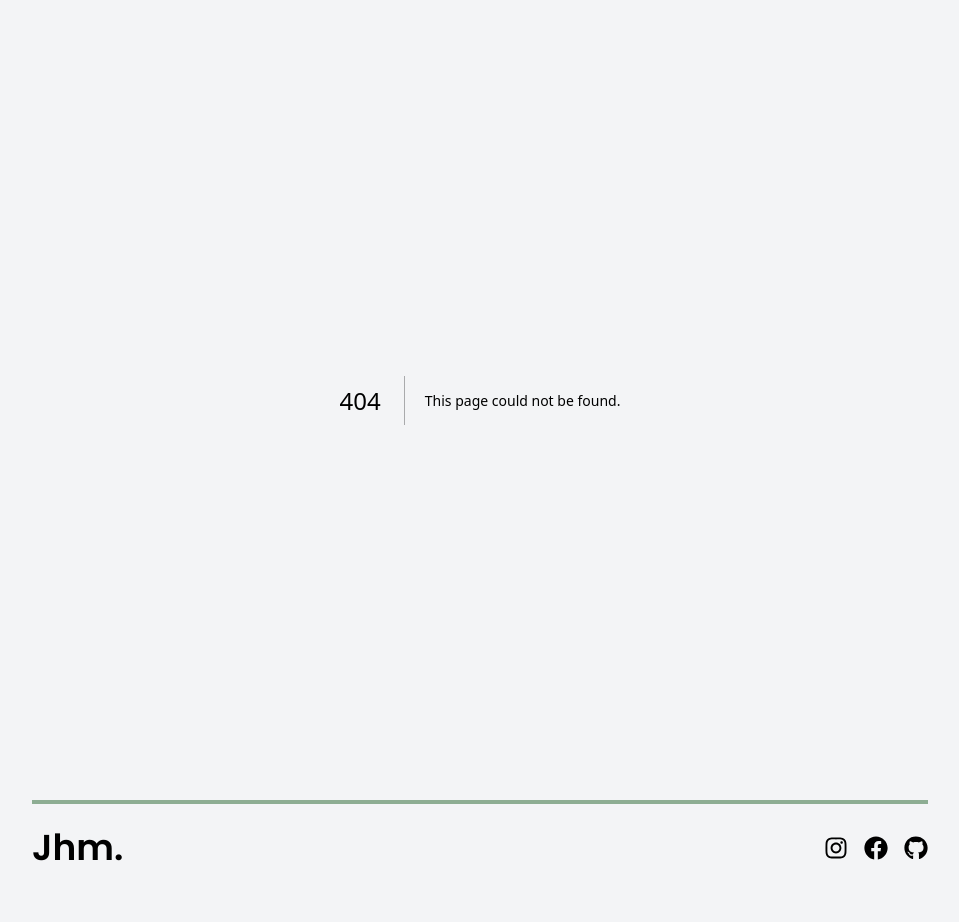
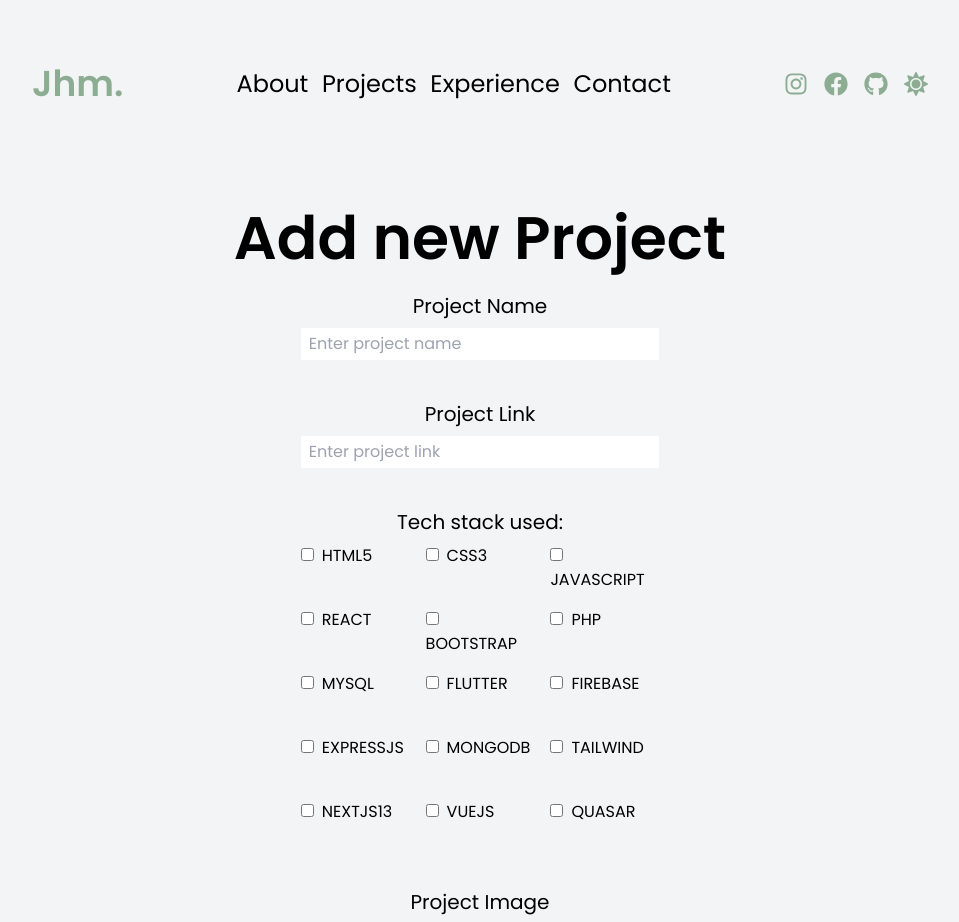
Before and after one commit to JonathanMoralde/portfolio-app, a Next.js app: page /newProject in a window 1280 px wide. Before the commit this address had no page. Shown: the top 922 px of the page, without its empty margins (160-1119 px from the left). Built offline with nearby package versions, Linux system fonts and the light colour scheme; no server answers.

Commit message:
modifications, and new project form

```diff
--- a/src/app/about/page.tsx
+++ b/src/app/about/page.tsx
@@ -51,10 +51,13 @@ const About = () => {
             <SectionTitle text="About" />
 
             <p className="mb-4 text-xl lg:text-2xl">
-              Hi! I&apos;m Jonathan, a 4th-year BSIT student. As a developer, my
-              mission is to bridge the gap between people and technology by
-              creating systems, which include websites, web apps, and mobile
-              apps. I do full-stack development as well as web/mobile design.
+              Hi! I&apos;m Jonathan, A dedicated developer with experience in
+              freelance projects and internship. I am committed to delivering
+              efficient service and achieving excellence in every project.
+              Whether working in a team or independently, I aim to make valuable
+              contributions to the success of projects. I am always eager to
+              broaden my knowledge and skills in order to continue progressing
+              in software development.
             </p>
             <p className="mb-4 text-xl lg:text-2xl">
               I love creating user-friendly and intuitive interfaces with a
@@ -71,8 +74,7 @@ const About = () => {
             </p>
             <p className=" text-xl lg:text-2xl">
               I aspire to become a software engineer who is capable of creating
-              solutions for different problems. For now, my goal is to gain
-              experience as I take on projects from clients.
+              solutions for different problems.
             </p>
           </article>
         </section>
--- a/src/app/experience/page.tsx
+++ b/src/app/experience/page.tsx
@@ -12,7 +12,7 @@ const Experience = () => {
       {/* Certification Section */}
       <section className="w-full px-4 md:px-10 lg:px-48 py-10 dark:text-white">
         <article className="w-full">
-          <SectionTitle text="Certifications" />
+          <SectionTitle text="Certificates" />
           <div className="grid grid-cols-1 md:grid-cols-2 gap-4 lg:grid-cols-3">
             <CertificationContainer />
           </div>
--- /dev/null
+++ b/src/app/newProject/page.tsx
@@ -0,0 +1,188 @@
+"use client";
+
+import Navbar from "@/components/navbar";
+import SectionTitle from "@/components/sectionTitle/section_title";
+import StyledBtn from "@/components/styledBtn/styledBtn";
+import React, { useState } from "react";
+import supabase from "../../../supabase";
+
+const page = () => {
+  const [selectedTechStack, setSelectedTechStack] = useState<Array<string>>([]);
+  const [projectName, setProjectName] = useState<string>("");
+  const [projectLink, setProjectLink] = useState<string>("");
+  const [file, setFile] = useState<File | null>(null);
+  const techStack = [
+    "HTML5",
+    "CSS3",
+    "JAVASCRIPT",
+    "REACT",
+    "BOOTSTRAP",
+    "PHP",
+    "MYSQL",
+    "FLUTTER",
+    "FIREBASE",
+    "EXPRESSJS",
+    "MONGODB",
+    "TAILWIND",
+    "NEXTJS13",
+    "VUEJS",
+    "QUASAR",
+  ];
+
+  const handleCheckBox = (tech: string) => {
+    if (selectedTechStack.includes(tech)) {
+      const newValue = selectedTechStack.filter((t) => t !== tech);
+      setSelectedTechStack(newValue);
+      return;
+    }
+
+    setSelectedTechStack([...selectedTechStack, tech]);
+  };
+
+  const handleFileChange = (e: React.ChangeEvent<HTMLInputElement>) => {
+    const selectedFile = e.target.files?.[0];
+    if (selectedFile) {
+      if (
+        selectedFile.type === "image/png" ||
+        selectedFile.type === "image/jpeg"
+      ) {
+        setFile(selectedFile);
+      } else {
+        setFile(null);
+        alert("Please upload a PNG or JPG file.");
+      }
+    }
+  };
+
+  const insertProject = async (imageUrl: string) => {
+    const { data, error } = await supabase
+      .from("projects")
+      .insert([
+        {
+          image_url: imageUrl,
+          stack: selectedTechStack,
+          title: projectName,
+          project_link: projectLink,
+        },
+      ])
+      .select();
+
+    if (error) {
+      console.log(error);
+      return;
+    }
+
+    return data;
+  };
+
+  const handleSubmit = async (e: React.FormEvent<HTMLFormElement>) => {
+    e.preventDefault();
+    if (!file || !projectName || !selectedTechStack) {
+      alert("Please fill out the details");
+      return;
+    }
+
+    const { data, error } = await supabase.storage
+      .from("projects")
+      .upload(file.name, file as File);
+
+    if (error) {
+      console.log(error);
+      return;
+    }
+
+    const imagePath = data.path; // Get the path of the uploaded image
+    const imageUrl = `${
+      supabase.storage.from("projects").getPublicUrl(imagePath).data.publicUrl
+    }`;
+
+    insertProject(imageUrl).then((data) => {
+      console.log(data);
+    });
+  };
+
+  return (
+    <main className="min-h-screen">
+      <Navbar />
+
+      <section className="w-full px-4 md:px-10 lg:px-48 py-10 dark:text-white text-center">
+        <SectionTitle text="Add new Project" />
+        <form onSubmit={handleSubmit} className="w-2/5 mx-auto">
+          {/* Title */}
+          <div className="flex flex-col items-center mb-10">
+            <label htmlFor="project-name" className="mb-2 text-xl">
+              Project Name
+            </label>
+            <input
+              type="text"
+              name="project-name"
+              id="project-name"
+              className="w-full text-black px-2 py-1"
+              placeholder="Enter project name"
+              value={projectName}
+              onChange={(e) => setProjectName(e.target.value)}
+            />
+          </div>
+
+          {/* Link */}
+          <div className="flex flex-col items-center mb-10">
+            <label htmlFor="project-name" className="mb-2 text-xl">
+              Project Link
+            </label>
+            <input
+              type="text"
+              name="project-link"
+              id="project-link"
+              className="w-full text-black px-2 py-1"
+              placeholder="Enter project link"
+              value={projectLink}
+              onChange={(e) => setProjectLink(e.target.value)}
+            />
+          </div>
+
+          {/* Tech stack */}
+          <div className="flex flex-col items-center mb-10">
+            <p className="mb-2 text-xl">Tech stack used:</p>
+            <div className="grid grid-cols-3 grid-rows-5 text-left gap-4 w-full">
+              {techStack.map((tech) => {
+                return (
+                  <div key={tech}>
+                    <input
+                      type="checkbox"
+                      name="tech-stack"
+                      id={tech}
+                      className="mr-2"
+                      onChange={() => handleCheckBox(tech)}
+                    />
+                    <label htmlFor={tech}>{tech}</label>
+                  </div>
+                );
+              })}
+            </div>
+          </div>
+
+          {/* Image */}
+          <div className="flex flex-col items-center mb-10">
+            <label htmlFor="project-img" className="mb-2 text-xl">
+              Project Image
+            </label>
+            <input
+              type="file"
+              name="project-img"
+              id="project-img"
+              className="w-full"
+              onChange={handleFileChange}
+            />
+          </div>
+
+          {/* submit */}
+          <div>
+            <StyledBtn text="Submit" />
+          </div>
+        </form>
+      </section>
+    </main>
+  );
+};
+
+export default page;
```
